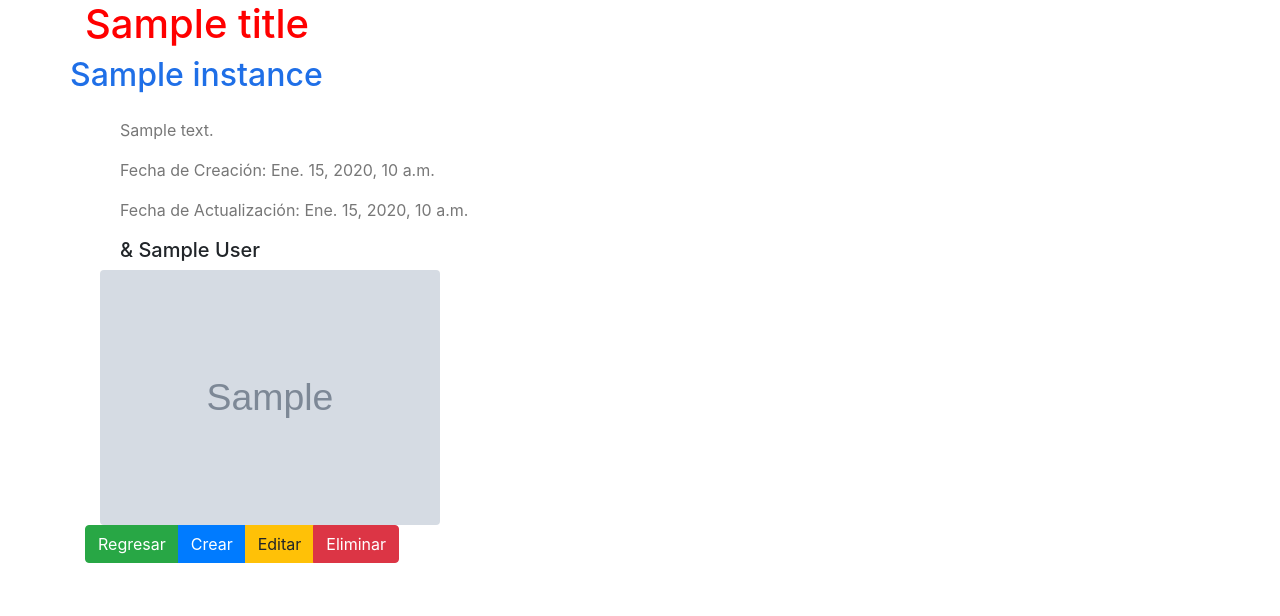
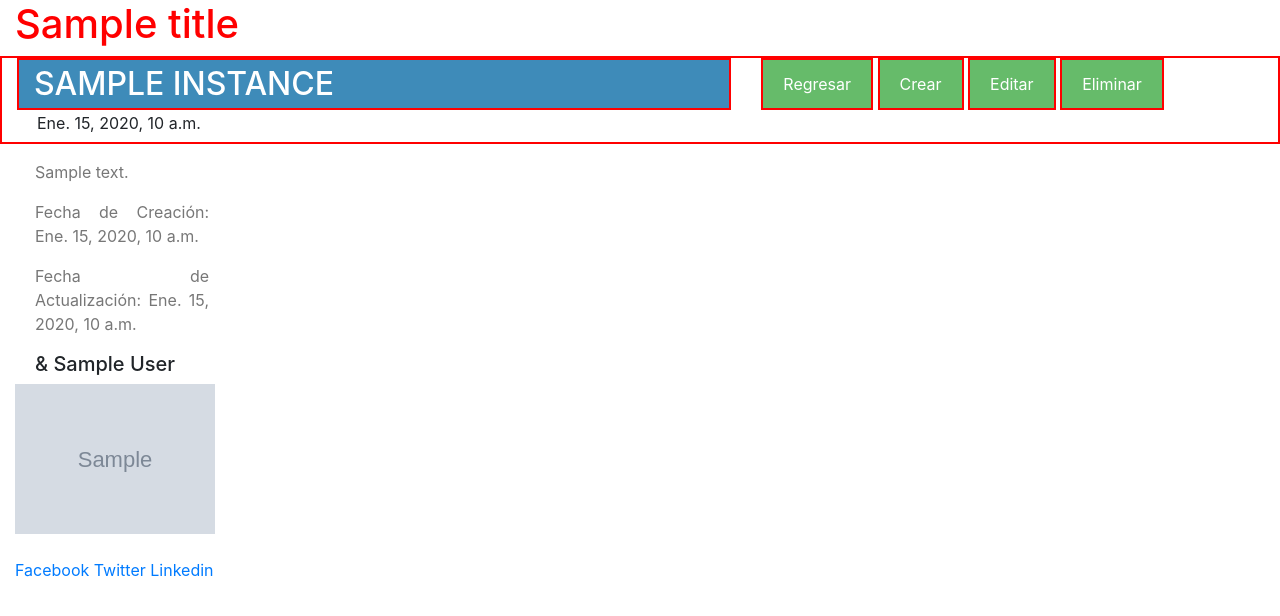
Before and after one commit to carlosnp/blogdjango, a Django app: template templates/post_detail.html in a window 1280 px wide. Shown: the top 616 px of the page. Run offline with Django 3.2, Linux system fonts and the light colour scheme; the template is opened without the code that fills it: most values are stand-ins (such as "Sample title", 1, 10 or a date in 2020); some libraries are stand-ins or nearby versions.

Commit message:
redes sociales

```diff
--- a/posts/views.py
+++ b/posts/views.py
@@ -1,4 +1,5 @@
 # Django
+from urllib.parse import quote_plus
 from django.http import HttpResponse, HttpResponseRedirect
 from django.shortcuts import render, redirect, get_object_or_404
 from django.contrib import messages
@@ -26,9 +27,11 @@ def posts_create(request):
 def posts_detail(request, id):
 	template_name = 'post_detail.html'
 	instance = get_object_or_404(Post, id = id)
+	share_string = quote_plus(instance.content)
 	context = {
 		"title": "Detalles del Post",
 		"instance": instance,
+		"share_string": share_string,
 	}
 	return render(request, template_name, context)
 
--- a/templates/base.html
+++ b/templates/base.html
@@ -16,7 +16,7 @@
 	<!-- Mensajes Django -->
 	{% include 'mensajes.html' %}
 	<!-- Contenido -->
-	<div class="container">
+	<div class="container-fluid">
 		{% block content %}
 		{% endblock %}
 	</div>
--- a/templates/post_detail.html
+++ b/templates/post_detail.html
@@ -4,35 +4,66 @@
 
 <style>
 	{% block style %}
+	:root {
+		--blue-post: #3E8BB9;
+		--green-post: #66BB6A;
+	}
 	h1 {
 		color: red;
+	}
+	.title {
+		margin: 0;
+		border: 2px solid red;
+		width: 100%;
+		padding: 5px 15px;
+		background-color: var(--blue-post);
+		color: white;
+		text-transform: uppercase;
+	}
+	.btn-post {
+		display: inline-block;
+		padding: 12px 20px;
+		border: 2px solid red;
+		background-color: var(--green-post);
+		color: white;
 	}
 	{% endblock style %}
 </style>
 
 {% block content %}
 <h1> {{ title }} </h1>
+	<div class="row" style="border: 2px solid red;">
+		<div class="col-sm-7 col-xs-7">
+			<h2 class="title"> {{ instance.title }} </h2>
+			<h5> <small> {{ instance.timestamp }} </small> </h5>
+		</div>
+		<div class="col-sm-5 col-xs-5" role="group">
+			<a class="btn-post" href="{% url 'posts:list' %}">Regresar</a>
+			<a class="btn-post" href="{% url 'posts:create' %}">Crear</a>
+			<a class="btn-post" href="{% url 'posts:update' id=instance.id %}">Editar</a>
+			<a class="btn-post" href="{% url 'posts:delete' id=instance.id %}">Eliminar</a>
+		</div>
+	</div>
+
 	<div class="row">
-		<h2> {{ instance.title }} </h2>
-		<div class="col-md-12">
-			<div class="col-md-8 col-xs-12">
+		<div class="">
+			<div class="">
+				<div class="col-sm-7 col-xs-7">
 					<p> {{ instance.content | linebreaks }} </p>
 					<p>Fecha de Creación: {{ instance.timestamp }} </p>
 					<p>Fecha de Actualización: {{ instance.updated }} </p>
 					<h5> & {{ instance.author }} </h5>
 				</div>
-			<div class="col-md-4 col-xs-12">
+				<div class="col-sm-5 col-xs-5">
 					{% if instance.image %}
-					<img src="{{ instance.image.url }}" alt="" class="img-fluid rounded">
+					<img src="{{ instance.image.url }}" alt="" class="">
 					{% endif %}
 				</div>
 			</div>
 		</div>
-	<div class="btn-group" role="group">
-		<a class="btn btn-success" href="{% url 'posts:list' %}">Regresar</a>
-		<a class="btn btn-primary" href="{% url 'posts:create' %}">Crear</a>
-		<a class="btn btn-warning" href="{% url 'posts:update' id=instance.id %}">Editar</a>
-		<a class="btn btn-danger" href="{% url 'posts:delete' id=instance.id %}">Eliminar</a>
 	</div>
-
+	<br>
+	<!-- Redes sociales -->
+	{% include 'socialnetwork.html' %}
+	<br>
 {% endblock %}
--- /dev/null
+++ b/templates/socialnetwork.html
@@ -0,0 +1,20 @@
+<div>
+
+    {% comment %}
+        <p> {{ request.build_absolute_uri }} </p>
+        <p> {{ share_string }} </p>
+    {% endcomment %}
+
+    <!-- Facebook -->
+    <a href="https://www.facebook.com/sharer/sharer.php?u={{ request.build_absolute_uri }}">
+        Facebook
+    </a>
+    <!-- Twitter -->
+    <a href="https://twitter.com/home?status={{ share_string }}%20{{ request.build_absolute_uri }}">
+        Twitter
+    </a>
+    <!-- Linkedin -->
+    <a href="https://www.linkedin.com/shareArticle?mini=true&url={{ request.build_absolute_uri }}&title={{ instance.title }}&summary={{ share_string }}&source={{ request.build_absolute_uri }}">
+        Linkedin
+    </a>
+</div>
```
Also changed, not shown: db.sqlite3. Lines whose indentation alone changed are shown as unchanged.
